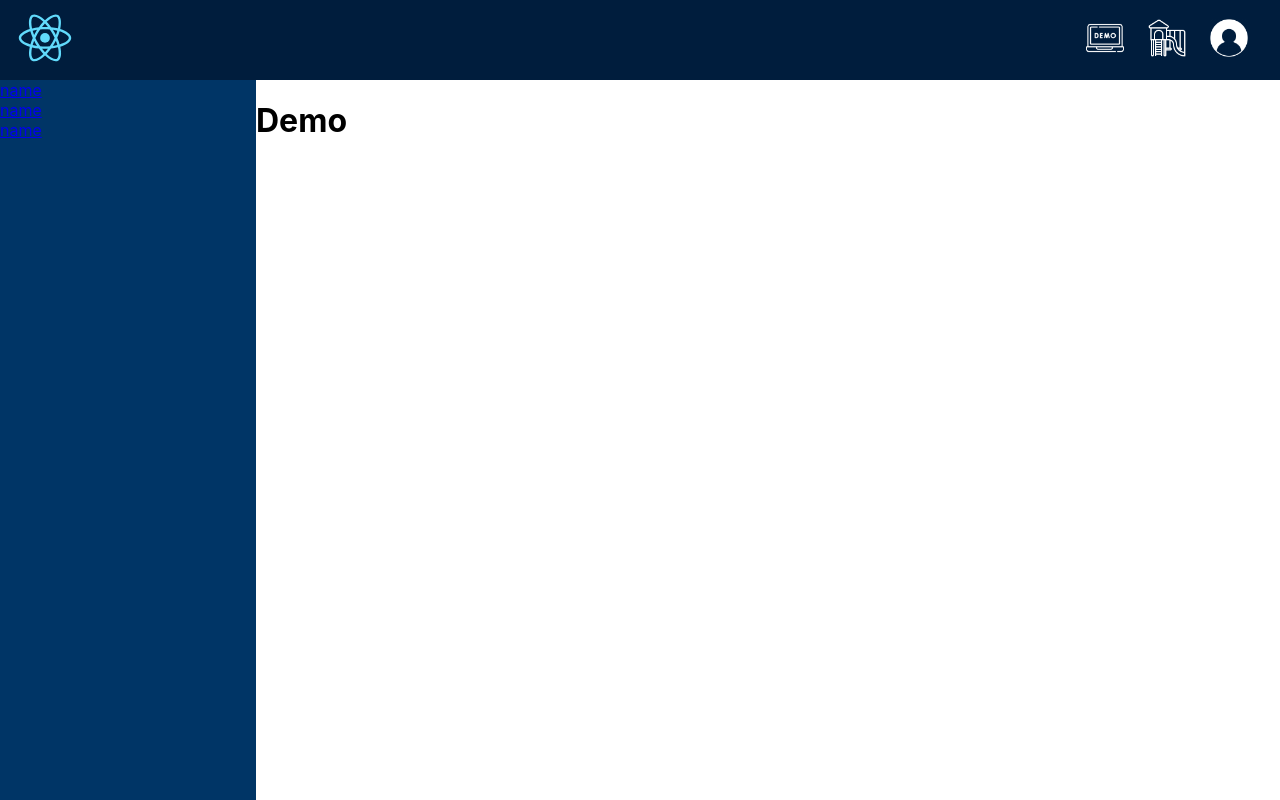
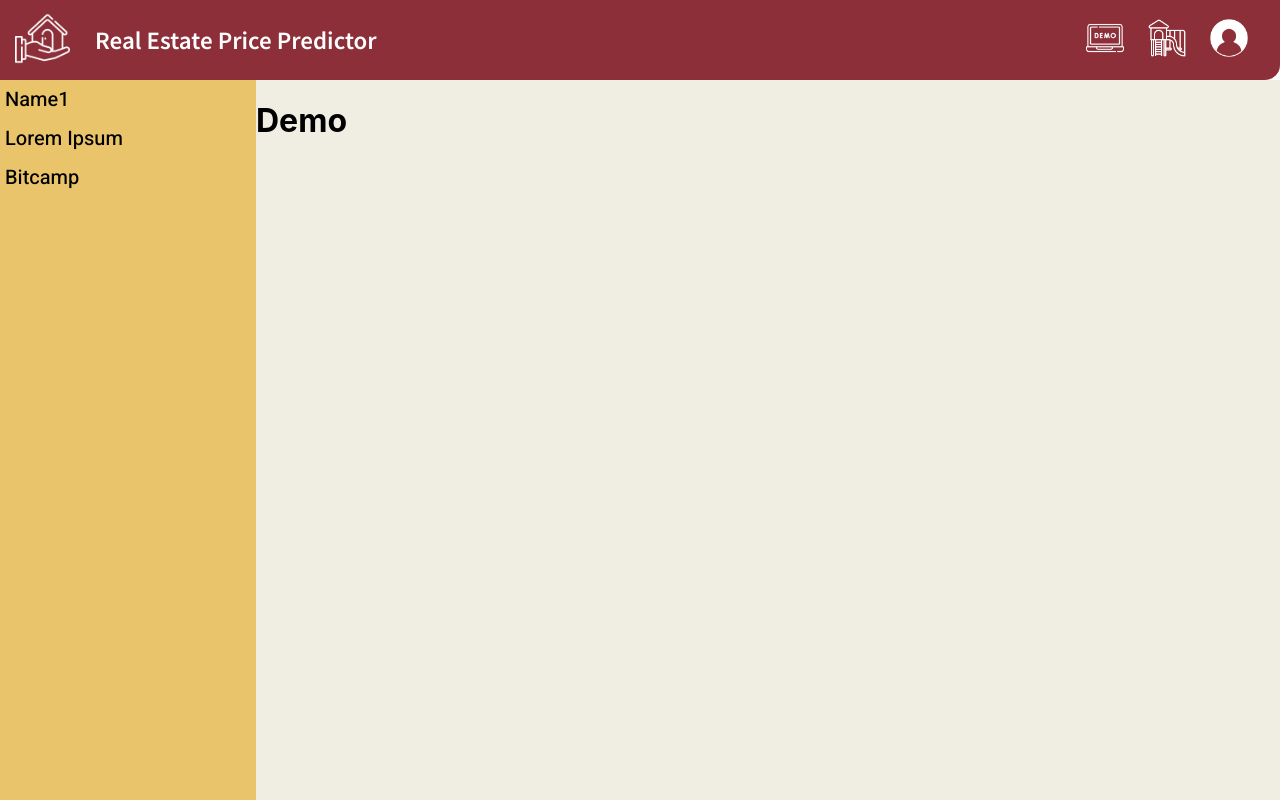
Before and after one commit to Swag369/Bitcamp-Project, a React (Create React App) app in the folder frontend/: page /demo in a window 1280 px wide. Built offline with nearby package versions, Linux system fonts and the light colour scheme.

Commit message:
Sidebar and Navbar
Worked on both for a bit

```diff
--- a/frontend/src/Components/NavBar.css
+++ b/frontend/src/Components/NavBar.css
@@ -11,15 +11,29 @@
     justify-content: space-between;
     height: 10vh;
     width: 100vw;
-    background-color: #001d3d;
+    background-color: #8C2F39;
+    border-bottom-right-radius: 15px;
+}
+
+#right-side {
+    display: flex;
 }
 
 #logo {
     align-self: center;
+    padding-left: 15px;
 }
 
 #logo img {
-    width: 90px;
+    width: 55px;
+    filter: invert(100%);
+}
+
+#project-name {
+    font-family: 'Source Sans Pro', sans-serif;
+    padding-left: 25px;
+    color: white;
+    font-size: 25px;
 }
 
 .links {
--- a/frontend/src/Components/NavBar.js
+++ b/frontend/src/Components/NavBar.js
@@ -1,7 +1,7 @@
 import React, { useContext } from 'react';
 import { Link } from 'react-router-dom';
 import './NavBar.css';
-import Logo from '../logo.svg';
+import Logo from '../Assets/logo.png';
 import Login from '../Assets/login.webp';
 import Logout from '../Assets/logout.png';
 import Demo from '../Assets/demo.png';
@@ -28,9 +28,12 @@ const NavBar = () => {
 
     return (
         <div className='nav-bar'>
-            <Link id='logo' to='/'>
-                <img src={Logo} alt='Logo'></img>
-            </Link>
+            <div id='right-side'>
+                <Link id='logo' to='/'>
+                    <img src={Logo} alt='Logo'></img>
+                </Link>
+                <h1 id='project-name'>Real Estate Price Predictor</h1>
+            </div>
             <div className='links'>
                 <Link className='link' to='/demo'>
                     <img src={Demo} alt='Demo'></img>
--- a/frontend/src/Components/SideBar.css
+++ b/frontend/src/Components/SideBar.css
@@ -1,4 +1,41 @@
+@import url('https://fonts.googleapis.com/css2?family=Roboto&display=swap');
+@import url('https://fonts.googleapis.com/css2?family=Oswald&family=Roboto&display=swap');
+@import url('https://fonts.googleapis.com/css2?family=Source+Sans+Pro:wght@600&display=swap');
+@import url('https://fonts.googleapis.com/css2?family=Heebo:wght@500&family=Source+Sans+Pro:wght@600&display=swap');
+
+@keyframes slideInFromLeft {
+    0% {
+        opacity: 0%;
+        transform: translateX(-100%);
+    }
+    100% {
+        opacity: 100%;
+        transform: translateX(0);
+    }
+}
+
 .side-bar {
+    animation: 0.75s ease-out 0s 1 slideInFromLeft;
+    display: flex;
+    flex-direction: column;
+    align-items: center;
     width: 20%;
-    background-color: #003566;
+    background-color: #e9c46a;
 }
+
+.option {
+    background-color: #e9c46a;
+    transition: background-color 0.5s;
+    width: 100%;
+}
+
+.option:hover {
+    background-color: #c7a85b;
+}
+
+.option-title {
+    font-family: 'Heebo', sans-serif;
+    font-size: 20px;
+    margin: 0;
+    padding: 5px;
+}
--- a/frontend/src/Components/SideBar.js
+++ b/frontend/src/Components/SideBar.js
@@ -5,17 +5,17 @@ import './SideBar.css';
 const SideBar = () => {
     return (
         <div className='side-bar'>
-            <Option name='name1' />
-            <Option name='name2' />
-            <Option name='name3' />
+            <Option name='Name1' />
+            <Option name='Lorem Ipsum' />
+            <Option name='Bitcamp' />
         </div>
     );
 }
 
-const Option = ( name ) => {
+const Option = ({ name }) => {
     return (
-        <div>
-            <Link to={'/demo/' + name}>name</Link>
+        <div className='option'>
+            <p className='option-title'>{name}</p>
         </div>
     )
 }
--- a/frontend/src/Demo.css
+++ b/frontend/src/Demo.css
@@ -4,4 +4,5 @@
     width: 100vw;
     position: fixed;
     top: 10vh;
+    background-color: #F0EDE3;
 }
--- a/frontend/src/Demo.js
+++ b/frontend/src/Demo.js
@@ -9,7 +9,7 @@ const Demo = () => {
     return (
         <div className='demo'>
             <SideBar />
-            <h1>{loggedIn ? "Hello User" : "Demo"}</h1>
+            <h1 id='demo-title'>{loggedIn ? "Hello User" : "Demo"}</h1>
         </div>
     );
 }
```
Also changed, not shown: frontend/src/Assets/logo.png (added).
